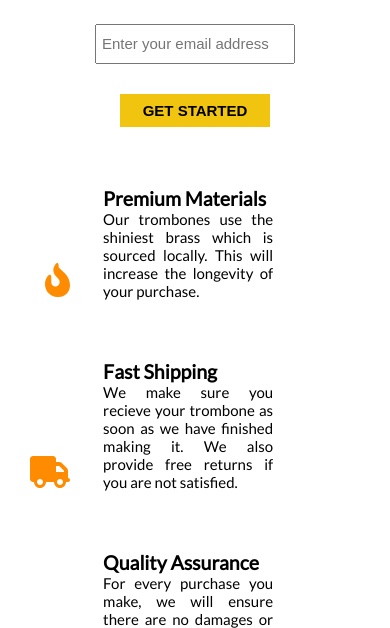
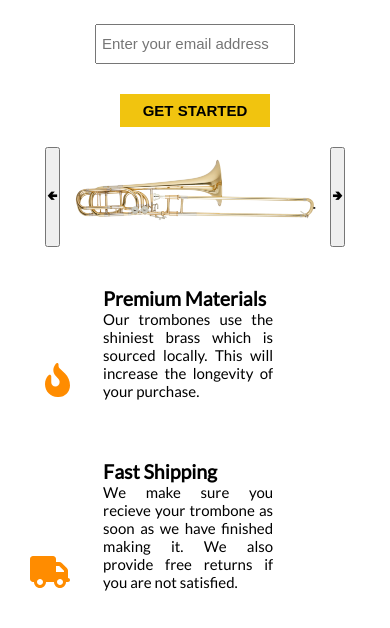
Before and after one commit to MeushDashaV/landing-trombones, a plain HTML site: page index.html in a window 390 px wide. Shown: the part 193-821 px from the top of the page. Drawn offline with Linux system fonts and the light colour scheme.

Commit message:
added product-carousel.js, added css ctyles

```diff
--- a/css/index.css
+++ b/css/index.css
@@ -2,5 +2,6 @@
 @import url(header.css);
 @import url(burger-menu.css);
 @import url(products.css);
+@import url(product-carousel.css);
 @import url(footer.css);
 @import url(cart.css);
--- /dev/null
+++ b/css/product-carousel.css
@@ -0,0 +1,51 @@
+.products-carousel__slide-container {
+  height: 150px;
+  margin: auto;
+  width: 1000px;
+}
+
+.products-carousel {
+  display: flex;
+  margin: auto;
+  width: 1000px;
+}
+
+.products-carousel__slide-container {
+    display: flex;
+}
+@media (max-width: 1050px) {
+    .products-carousel__slide-container {
+        width: 800px;
+    }
+    .products-carousel {
+        width: 800px;
+    }
+}
+
+@media (max-width: 1000px) {
+    .products-carousel__slide-container {
+        width: 650px;
+    }
+    .products-carousel {
+        width: 650px;
+    }
+}
+
+@media (max-width: 670px) {
+    .products-carousel__slide-container {
+        width: 350px;
+    }
+    .products-carousel {
+        width: 350px;
+    }
+}
+
+@media (max-width: 530px) {
+  .products-carousel__slide-container {
+    width: 250px;
+    height: 100px;
+  }
+  .products-carousel {
+    width: 300px;
+  }
+}
--- a/css/products.css
+++ b/css/products.css
@@ -66,15 +66,15 @@
   padding-bottom: 9px;
 }
 
-@media(max-width:860px) {
-  .main-products__list{
+@media (max-width: 860px) {
+  .main-products__list {
     display: grid;
     grid-template-columns: auto;
     column-gap: 1fr 1fr;
   }
 }
 
-@media(max-width:500px) {
+@media (max-width: 500px) {
   .pricing-card {
     margin: 10px;
     border: 1px solid #000;
--- a/index.html
+++ b/index.html
@@ -47,6 +47,12 @@
       </div>
     </div>
 
+      <div class="products-carousel">
+        <button class="products-carousel__prev">🢀</button>
+        <div class="products-carousel__slide-container">
+        </div>
+        <button class="products-carousel__next">🢂</button>
+      </div>
     <div id="features" class="icons_description">
       <div class="icon">
         <img
@@ -170,5 +176,6 @@
       <span class="coryright">Copyright 2016, Original Trombones</span>
     </div>
     <script src="js/product-list.js"></script>
+    <script src="js/products-carousel.js"></script>
   </body>
 </html>
--- /dev/null
+++ b/js/products-carousel.js
@@ -0,0 +1,40 @@
+(function () {
+  const slides = [
+    '<div class = "slide"><img src="img/BASS TROMBONE.png" alt = "BASS TROMBONE"></div>',
+    '<div class = "slide"><img src="img/TENOR TROMBONE.jpg" alt = "TENOR TROMBONE"></div>',
+    '<div class = "slide"><img src="img/VALVE TROMBONE.png" alt = "VALVE TROMBONE"></div>',
+  ];
+  let currentSlideIdx = 0;
+  function renderSlide() {
+    const slideContainer = document.querySelector(
+      ".products-carousel__slide-container"
+    );
+    slideContainer.innerHTML = slides[currentSlideIdx];
+    if (window.innerWidth > 768) {
+        const secondSlideIdx = currentSlideIdx + 1 >= slides.length ? 0 : currentSlideIdx + 1;
+        slideContainer.innerHTML += slides[secondSlideIdx];
+        if (window.innerWidth > 900) {
+            const thirdSlideIdx = secondSlideIdx + 1 >= slides.length ? 0 : secondSlideIdx + 1;
+            slideContainer.innerHTML += slides[thirdSlideIdx];
+        }
+    }
+  }
+  function nextSlide() {
+    currentSlideIdx =
+      currentSlideIdx + 1 >= slides.length ? 0 : currentSlideIdx + 1;
+    renderSlide();
+  }
+  function prevSlide() {
+    currentSlideIdx =
+      currentSlideIdx - 1 < 0 ? slides.length - 1 : currentSlideIdx - 1;
+    renderSlide();
+  }
+  //  setInterval(nextSlide, 1000);
+  renderSlide();
+  const nextBtn = document.querySelector(".products-carousel__next");
+  nextBtn.addEventListener("click", nextSlide);
+
+  renderSlide();
+  const prevBtn = document.querySelector(".products-carousel__prev");
+  prevBtn.addEventListener("click", prevSlide);
+})();
```
Also changed, not shown: img/BASS TROMBONE.png (added), img/TENOR TROMBONE.jpg (added), img/VALVE TROMBONE.png (added). Lines whose indentation alone changed are shown as unchanged.
